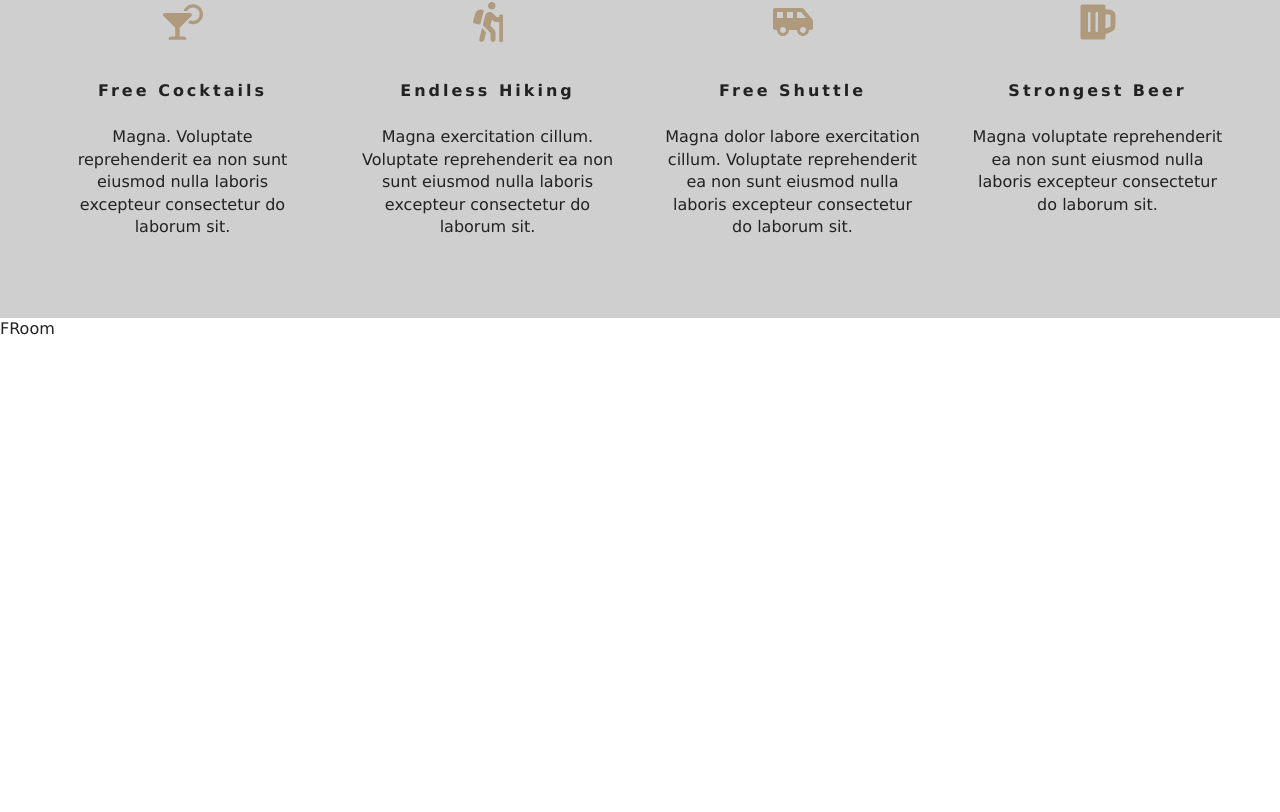
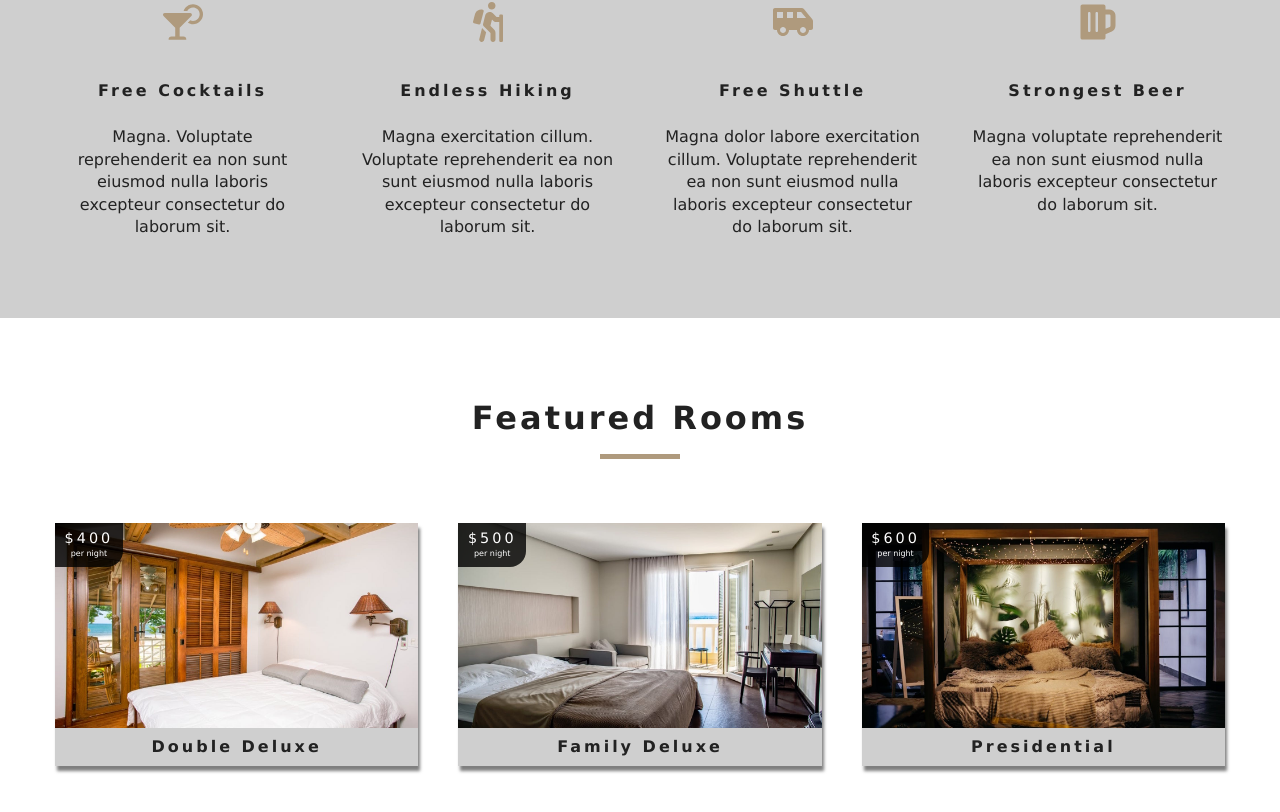
Before and after one commit to randeeps1ngh/react-beach-resort, a React (Create React App) app: page / in a window 1280 px wide. Shown: the part 1005-1817 px from the top of the page. Before the commit the page ends 1346 px from the top, so only its background shows below. Built offline with nearby package versions, Linux system fonts and the light colour scheme.

Commit message:
Loading & Featured Room

```diff
--- a/src/components/FeaturedRooms.js
+++ b/src/components/FeaturedRooms.js
@@ -1,5 +1,9 @@
 import React, { Component } from 'react'
 import { RoomContext } from '../context'
+import Loading from './Loading'
+import Room from './Room'
+import Title from './Title'
+
 
 export default class FeaturedRooms extends Component {
 
@@ -7,12 +11,20 @@
 
     render() {
 
-        const {featuredRooms : rooms} = this.context
-        console.log(rooms)
+        let { loading, featuredRooms : rooms} = this.context
+        // console.log(rooms)
+        rooms = rooms.map(room => {
+        return <Room key={room.id} room={room} />
+        })
+
         return (
-            <div>
-                FRoom
-            </div>
+            <section className='featured-rooms'>
+                <Title title='Featured rooms' />
+
+                <div className='featured-rooms-center'>
+                    { loading ? <Loading /> : rooms}
+                </div>
+            </section>
         )
     }
 }
--- /dev/null
+++ b/src/components/Loading.js
@@ -0,0 +1,11 @@
+import React from 'react'
+import loadingGif from '../images/gif/loading-arrow.gif'
+
+export default function Loading() {
+    return (
+        <div className='loading'>
+            <h4> Rooms data loading...</h4>
+            <img src={loadingGif} alt='' />
+        </div>
+    )
+}
--- /dev/null
+++ b/src/components/Room.js
@@ -0,0 +1,34 @@
+import React from 'react'
+import { Link } from 'react-router-dom'
+import defaultImg from '../images/room-1.jpeg'
+import PropTypes from 'prop-types'
+
+export default function Room({ room }) {
+
+    const { name, slug, images, price } = room;
+
+    return (
+        <article className='room'>
+            <div className='img-container'>
+                <img src={images[0] || defaultImg} alt='single room' />
+                <div className='price-top'>
+                    <h6>${ price }</h6>
+                    <p> per night </p>
+                </div>
+                <Link to={`/rooms/${slug}`}  className='btn-primary room-link'>
+                    Features
+                </Link>
+            </div>
+            <p className='room-info'> { name } </p>
+        </article>
+    )
+}
+
+Room.propTypes = {
+    room: PropTypes.shape({
+        name: PropTypes.string.isRequired,
+        slug: PropTypes.string.isRequired,
+        images: PropTypes.arrayOf(PropTypes.string).isRequired,
+        price: PropTypes.number.isRequired
+    })
+}
--- a/src/context.js
+++ b/src/context.js
@@ -38,9 +38,21 @@
         return tempItems
     }
 
+    getRoom = (slug) => {
+        let tempRooms = [...this.state.rooms];
+        const room = tempRooms.find((room) => room.slug === slug);
+
+        return room;
+    }
+
     render() {
         return (
-            <RoomContext.Provider value={{ ...this.state}}>
+            <RoomContext.Provider
+                value={{
+                    ...this.state,
+                    getRoom: this.getRoom
+                }}
+            >
                 { this.props.children }
             </RoomContext.Provider>
         )
```
